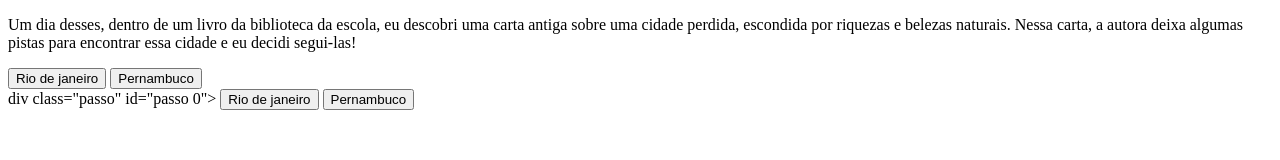
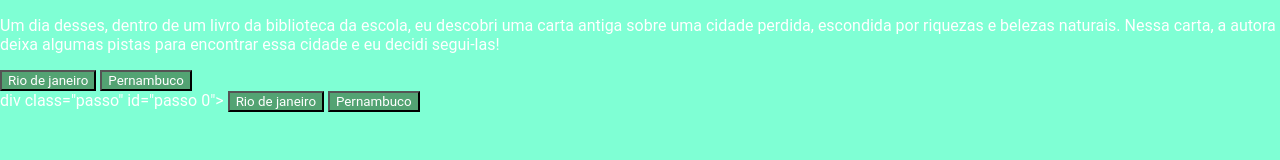
Before and after one commit to anacostasantos10-a11y/asaventuradeana, a plain HTML site: page index.html in a window 1280 px wide. Drawn offline with Linux system fonts and the light colour scheme.

Commit message:
Add files via upload

```diff
--- a/index.html
+++ b/index.html
@@ -3,6 +3,10 @@
 <head>
     <meta charset="UTF-8">
     <meta name="viewport" content="width=device-width, initial-scale=1.0">
+    <link rel="stylesheet" href="style.css">
+    <link rel="preconnect" href="https://fonts.googleapis.com">
+    <link rel="preconnect" href="https://fonts.gstatic.com" crossorigin>
+    <link href="https://fonts.googleapis.com/css2?family=Outfit:wght@100..900&display=swap" rel="stylesheet">
     <title>Em busca da cidade perdida</title>
 </head>
 <body>
--- a/style.css
+++ b/style.css
@@ -6,4 +6,11 @@ body{
     justify-content: center;
     align-items: center;
     height: 700px;
+    margin: 0;
 }
+
+button {
+    background-color: rgb(83, 163, 115);
+    color:white;
+    font-family: "Roboto", sans-serif;
+}
```
